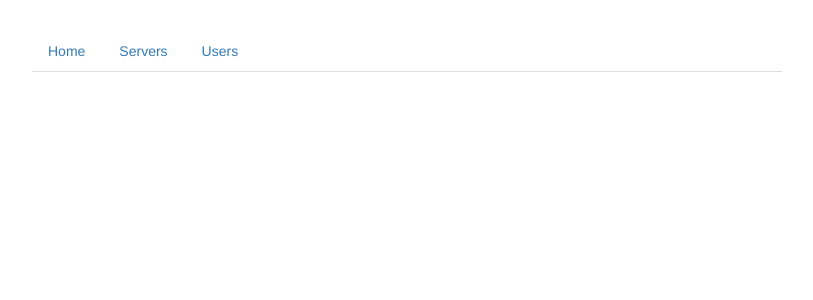
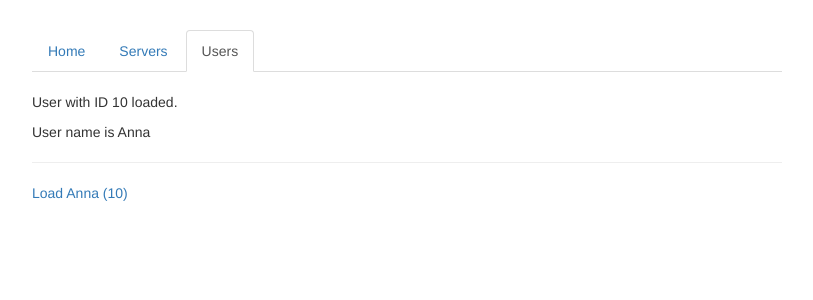
Before and after one commit to finngm/angular-routing-module, an Angular app: page /users/10/Anna in a window 1280 px wide. Before the commit this address led to /. Shown: the top 300 px of the page, without its empty margins (233-1046 px from the left). Built offline with nearby package versions, Linux system fonts and the light colour scheme.

Commit message:
params & subscriptions

```diff
--- a/src/app/app.module.ts
+++ b/src/app/app.module.ts
@@ -15,6 +15,7 @@
 const appRoutes: Routes = [
   { path: '', component: HomeComponent },
   { path: 'users', component: UsersComponent },
+  { path: 'users/:id/:name', component: UserComponent },
   { path: 'servers', component: ServersComponent }
 ];
 
--- a/src/app/servers/servers.component.html
+++ b/src/app/servers/servers.component.html
@@ -10,6 +10,7 @@
     </div>
   </div>
   <div class="col-xs-12 col-sm-4">
+    <button class="btn btn-primary" (click)="onReload()">Reload</button>
     <app-edit-server></app-edit-server>
     <hr>
     <app-server></app-server>
--- a/src/app/servers/servers.component.ts
+++ b/src/app/servers/servers.component.ts
@@ -1,5 +1,6 @@
 import { Component, OnInit } from '@angular/core';
 import { ServersService } from './servers.service';
+import { Router, ActivatedRoute } from '@angular/router';
 
 @Component({
   selector: 'app-servers',
@@ -9,10 +10,14 @@
 export class ServersComponent implements OnInit {
   private servers: {id: number, name: string, status: string}[] = [];
 
-  constructor(private serversService: ServersService) { }
+  constructor(private serversService: ServersService, private router: Router, private route: ActivatedRoute) { }
 
   ngOnInit() {
     this.servers = this.serversService.getServers();
   }
 
+  onReload() {
+    this.router.navigate(['servers'], {relativeTo: this.route});
+  }
+
 }
--- a/src/app/users/user/user.component.html
+++ b/src/app/users/user/user.component.html
@@ -1,2 +1,4 @@
-<p>User with ID _ID_ loaded.</p>
-<p>User name is _NAME_</p>
+<p>User with ID {{user.id}} loaded.</p>
+<p>User name is {{user.name}}</p>
+<hr>
+<a [routerLink]="['/users', 10, 'Anna']">Load Anna (10)</a>
--- a/src/app/users/user/user.component.ts
+++ b/src/app/users/user/user.component.ts
@@ -1,16 +1,32 @@
-import { Component, OnInit } from '@angular/core';
+import { Component, OnInit, OnDestroy } from '@angular/core';
+import { ActivatedRoute, Params } from '@angular/router';
+import { Subscription } from 'rxjs';
 
 @Component({
   selector: 'app-user',
   templateUrl: './user.component.html',
   styleUrls: ['./user.component.css']
 })
-export class UserComponent implements OnInit {
+export class UserComponent implements OnInit, OnDestroy {
   user: {id: number, name: string};
+  paramsSub: Subscription;
 
-  constructor() { }
+  constructor(private route: ActivatedRoute) { }
 
   ngOnInit() {
+    this.user = {
+      id: this.route.snapshot.params['id'],
+      name: this.route.snapshot.params['name']
+    }
+    this.paramsSub = this.route.params.subscribe(
+      (params: Params) => {
+        this.user.id = params['id'];
+        this.user.name = params['name'];
+      }
+    );
   }
 
+  ngOnDestroy() {
+    this.paramsSub.unsubscribe();
+  }
 }
--- a/tsconfig.json
+++ b/tsconfig.json
@@ -1,7 +1,7 @@
 {
   "compileOnSave": false,
   "compilerOptions": {
-    "baseUrl": "./",
+    "baseUrl": "src",
     "outDir": "./dist/out-tsc",
     "sourceMap": true,
     "declaration": false,
```
